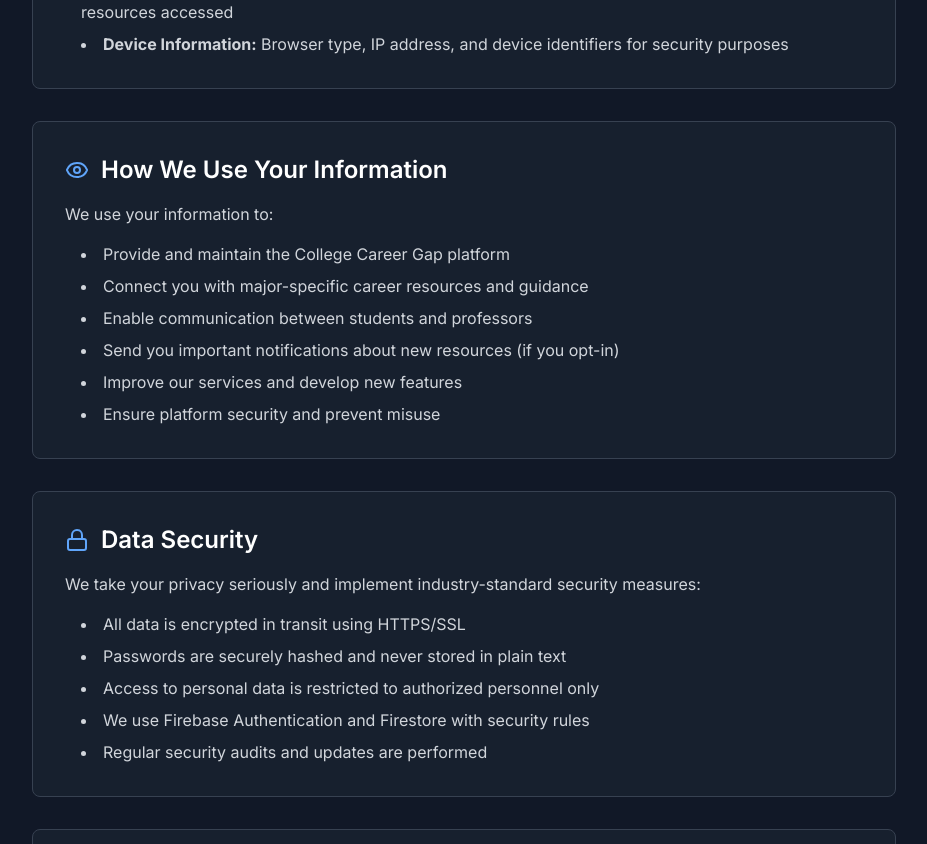
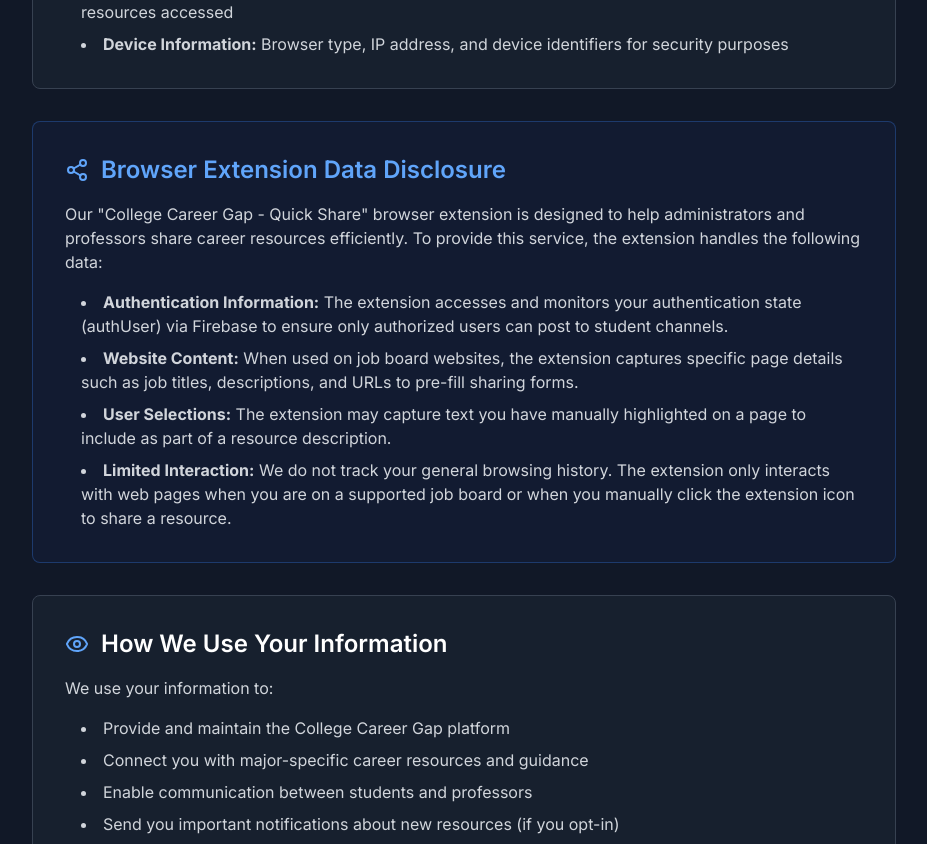
Before and after one commit to calvin1011/college-career-gap, a Next.js app in the folder college-career-gap/: page /privacy in a window 1280 px wide. Shown: the part 500-1344 px from the top of the page, without its empty margins (176-1103 px from the left). Built offline with nearby package versions, Linux system fonts and the light colour scheme; no server answers.

Commit message:
updating privacy policy to include new chrome extension

```diff
--- a/college-career-gap/src/app/privacy/page.tsx
+++ b/college-career-gap/src/app/privacy/page.tsx
@@ -1,7 +1,7 @@
 'use client';
 
 import Link from 'next/link';
-import { ArrowLeft, Shield, Eye, Lock, Database } from 'lucide-react';
+import { ArrowLeft, Shield, Eye, Lock, Database, Share2 } from 'lucide-react';
 
 export default function PrivacyPage() {
   return (
@@ -26,7 +26,7 @@
           <h1 className="text-4xl md:text-5xl font-bold">Privacy Policy</h1>
         </div>
 
-        <p className="text-gray-400 mb-12">Last updated: October 30, 2025</p>
+        <p className="text-gray-400 mb-12">Last updated: January 25, 2026</p>
 
         <div className="space-y-8">
           {/* Information We Collect */}
@@ -44,6 +44,25 @@
                 <li><strong>Profile Data:</strong> Optional profile picture and bio information</li>
                 <li><strong>Usage Data:</strong> Information about how you interact with the platform, including messages viewed and resources accessed</li>
                 <li><strong>Device Information:</strong> Browser type, IP address, and device identifiers for security purposes</li>
+              </ul>
+            </div>
+          </section>
+
+          {/* Browser Extension Section */}
+          <section className="bg-blue-900/10 rounded-lg p-8 border border-blue-500/30">
+            <div className="flex items-center gap-3 mb-4">
+              <Share2 className="w-6 h-6 text-blue-400" />
+              <h2 className="text-2xl font-semibold text-blue-400">Browser Extension Data Disclosure</h2>
+            </div>
+            <div className="space-y-4 text-gray-300">
+              <p>
+                Our &#34;College Career Gap - Quick Share&#34; browser extension is designed to help administrators and professors share career resources efficiently. To provide this service, the extension handles the following data:
+              </p>
+              <ul className="list-disc list-inside space-y-2 ml-4">
+                <li><strong>Authentication Information:</strong> The extension accesses and monitors your authentication state (authUser) via Firebase to ensure only authorized users can post to student channels.</li>
+                <li><strong>Website Content:</strong> When used on job board websites, the extension captures specific page details such as job titles, descriptions, and URLs to pre-fill sharing forms.</li>
+                <li><strong>User Selections:</strong> The extension may capture text you have manually highlighted on a page to include as part of a resource description.</li>
+                <li><strong>Limited Interaction:</strong> We do not track your general browsing history. The extension only interacts with web pages when you are on a supported job board or when you manually click the extension icon to share a resource.</li>
               </ul>
             </div>
           </section>
```
